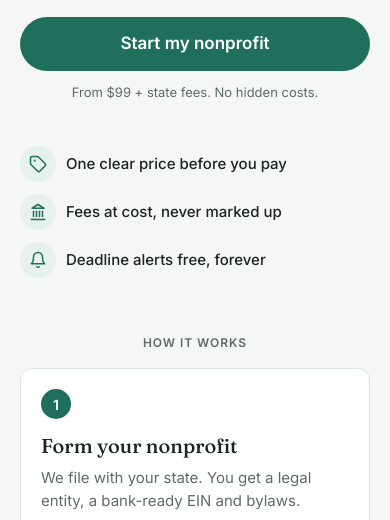
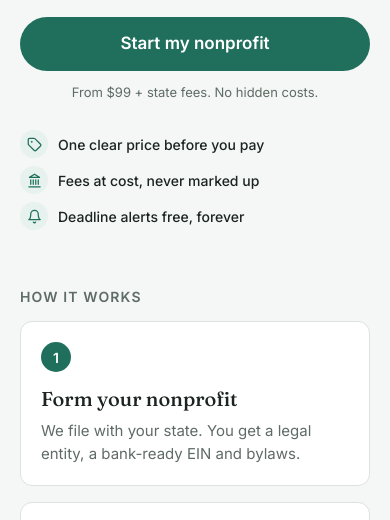
Before and after one commit to einavgold/nonprofitkit-prototype, a plain HTML site: page index.html in a window 390 px wide. Shown: the part 294-814 px from the top of the page. Drawn offline with Linux system fonts and the light colour scheme.

Commit message:
Landing (mobile): smaller trust icons, tighter spacing; How it works / FAQ headings larger and left-aligned
Co-Authored-By: Claude Opus 5.5 <noreply@anthropic.com>

```diff
--- a/index.html
+++ b/index.html
@@ -447,7 +447,11 @@ footer{display:flex;flex-wrap:wrap;justify-content:center;align-items:center;gap
   .strip b{color:var(--primary)}
   .bar-total{display:flex;justify-content:space-between;font-weight:700;font-size:16px;margin-bottom:8px;font-variant-numeric:tabular-nums}
   .bar .under{font-size:12px;margin-top:8px}
-  .trust{grid-template-columns:1fr;gap:12px;max-width:360px;margin-left:auto;margin-right:auto}
+  .trust{grid-template-columns:1fr;gap:8px;max-width:360px;margin:28px auto 0}
+  .trust div{font-size:14px;gap:10px}
+  .trust .ci{width:28px;height:28px}
+  .trust .ci svg{width:15px;height:15px}
+  .how .eyebrow,.faq .eyebrow{font-size:14px;text-align:left;margin-bottom:14px}
   .steps{grid-template-columns:1fr;grid-template-rows:auto}
   .arrow{height:28px}
   .arrow svg{transform:rotate(90deg)}
```
